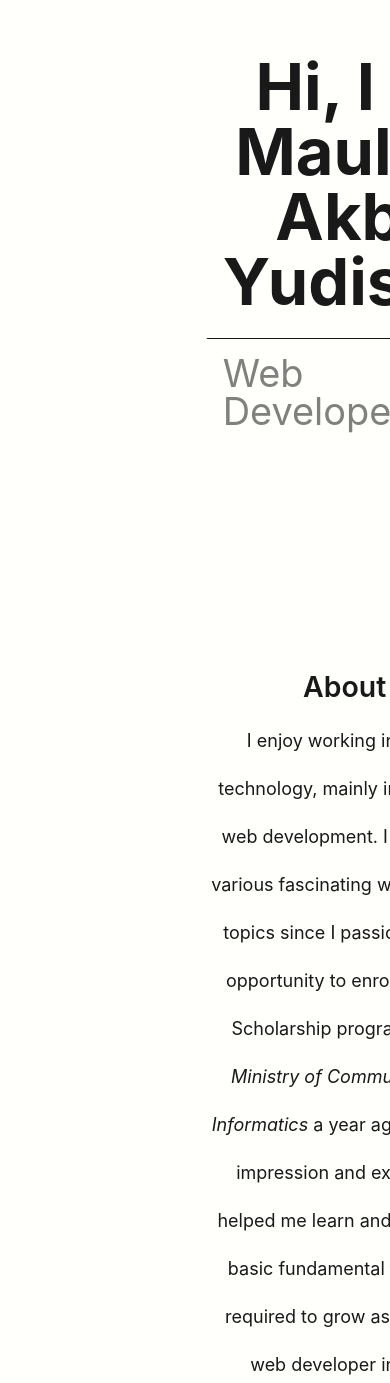
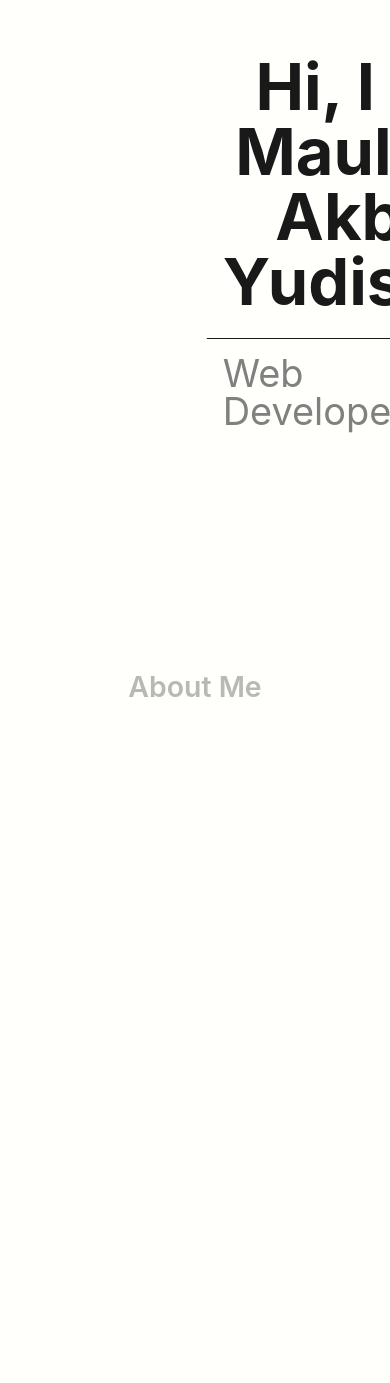
Before and after one commit to maulanakbr/portofolio-website, a React (Vite) app: page / in a window 390 px wide. Shown: the part 185-1568 px from the top of the page. Built offline with nearby package versions, Linux system fonts and the light colour scheme.

Commit message:
fix scroll motion

```diff
--- a/src/components/AboutSection.tsx
+++ b/src/components/AboutSection.tsx
@@ -1,51 +1,27 @@
-import { Variants, motion } from "framer-motion";
+import { motion } from "framer-motion";
 import Container from "./Container";
+import { titleVariants, contentVariants } from "../config/motion";
 
 const AboutSection = () => {
-  const titleVariants: Variants = {
-    offscreen: {
-      opacity: 0,
-    },
-    onscreen: {
-      opacity: 1,
-      transition: {
-        duration: 2,
-        delay: 0.25,
-        type: "spring",
-        bounce: 0.25,
-      },
-    },
-  };
-
-  const paragraphVariants: Variants = {
-    offscreen: {
-      opacity: 0,
-    },
-    onscreen: {
-      opacity: 1,
-      transition: {
-        duration: 2,
-        delay: 0.5,
-        type: "spring",
-        bounce: 0.25,
-      },
-    },
-  };
-
   return (
     <Container id="aboutSection">
-      <div className="mb-10 h-full w-full">
+      <motion.div
+        className="mb-10 h-full w-full"
+        initial="offscreen"
+        whileInView="onscreen"
+        viewport={{ once: false, amount: 0.5 }}
+      >
         <motion.h4
           className="mb-2 py-2 text-center font-semibold xl:text-left"
           variants={titleVariants}
         >
           About Me
         </motion.h4>
-        <motion.div
-          className="flex w-full items-center justify-center"
-          variants={paragraphVariants}
-        >
-          <p className="text-center text-[18px] leading-[3rem] md:text-[21px] lg:leading-[3.5rem] xl:text-left">
+        <div className="flex w-full items-center justify-center">
+          <motion.p
+            className="text-center text-[18px] leading-[3rem] md:text-[21px] lg:leading-[3.5rem] xl:text-left"
+            variants={contentVariants}
+          >
             I enjoy working in the field of technology, mainly in the context of
             web development. I have been into various fascinating web
             development topics since I passionately had the opportunity to
@@ -56,9 +32,9 @@ const AboutSection = () => {
             a year ago. It was a great impression and experience that helped me
             learn and focus on some basic fundamental things that are required
             to grow as a professional web developer in the future.
-          </p>
-        </motion.div>
-      </div>
+          </motion.p>
+        </div>
+      </motion.div>
     </Container>
   );
 };
--- a/src/components/ContactSection.tsx
+++ b/src/components/ContactSection.tsx
@@ -1,5 +1,7 @@
 import ContactCard from "./ContactCard";
 import Container from "./Container";
+import { motion } from "framer-motion";
+import { titleVariants } from "../config/motion";
 
 const ContactSection = () => {
   const description: string =
@@ -7,14 +9,22 @@ const ContactSection = () => {
 
   return (
     <Container id="contactSection">
-      <div className="mb-10 h-full w-full">
-        <h4 className="mb-4 py-2 text-center font-semibold xl:text-left">
+      <motion.div
+        className="mb-10 h-full w-full"
+        initial="offscreen"
+        whileInView="onscreen"
+        viewport={{ once: false, amount: 0.5 }}
+      >
+        <motion.h4
+          className="mb-4 py-2 text-center font-semibold xl:text-left"
+          variants={titleVariants}
+        >
           Get In Touch
-        </h4>
+        </motion.h4>
         <div className="flex w-full items-center justify-center">
           <ContactCard description={description} />
         </div>
-      </div>
+      </motion.div>
     </Container>
   );
 };
--- a/src/components/Container.tsx
+++ b/src/components/Container.tsx
@@ -1,22 +1,20 @@
-import { ReactNode } from "react";
-import { motion } from "framer-motion";
+import { MutableRefObject, ReactNode } from "react";
 
 type ContainerProps = {
   children: ReactNode;
   id: string;
+  refObj?: MutableRefObject<null>;
 };
 
-const Container = ({ children, id }: ContainerProps) => {
+const Container = ({ children, id, refObj }: ContainerProps) => {
   return (
-    <motion.section
+    <section
       className="mb-12 h-full w-full p-8 lg:px-12 xl:px-20"
       id={id}
-      initial={{ opacity: 0 }}
-      whileInView={{ opacity: 1 }}
-      viewport={{ once: true, amount: 1 }}
+      ref={refObj}
     >
       {children}
-    </motion.section>
+    </section>
   );
 };
 
--- a/src/components/HeroSection.tsx
+++ b/src/components/HeroSection.tsx
@@ -1,13 +1,18 @@
 import { AiOutlineArrowUp } from "react-icons/ai";
 import { Link } from "react-scroll";
+import { motion } from "framer-motion";
+import { heroVariants } from "../config/motion";
 
 const HeroSection = () => {
   let currentWidth: number = window.innerWidth;
 
   return (
-    <section
+    <motion.section
       className="mb-10 h-full px-6 sm:px-8 md:px-4 lg:px-28 xl:my-16 xl:px-20"
       id="mainSection"
+      variants={heroVariants}
+      initial="hidden"
+      animate="visible"
     >
       <div className="flex h-[83vh] w-full items-center justify-center">
         <div className="grid w-full xl:w-[70vw]">
@@ -34,7 +39,7 @@ const HeroSection = () => {
           </div>
         </div>
       </div>
-    </section>
+    </motion.section>
   );
 };
 
--- a/src/components/ProjectCard.tsx
+++ b/src/components/ProjectCard.tsx
@@ -1,3 +1,6 @@
+import { motion } from "framer-motion";
+import { contentVariants } from "../config/motion";
+
 type ProjectCardProps = {
   name: string;
   projectId: number;
@@ -14,7 +17,10 @@ const ProjectCard = ({
   usingLibs,
 }: ProjectCardProps) => {
   return (
-    <section className="mx-auto mb-8 flex w-[80vw] flex-wrap items-center justify-center overflow-hidden rounded-xl bg-primary-400 shadow-xl outline outline-2 outline-offset-4 sm:w-[80vw] md:w-[78vw] lg:w-[70vw] xl:mx-0 xl:mb-4 xl:h-[72vh] xl:w-[24vw] hover:xl:h-[90vh]">
+    <motion.section
+      className="mx-auto mb-8 flex w-[80vw] flex-wrap items-center justify-center overflow-hidden rounded-xl bg-primary-400 shadow-xl outline outline-2 outline-offset-4 sm:w-[80vw] md:w-[78vw] lg:w-[70vw] xl:mx-0 xl:mb-4 xl:h-[72vh] xl:w-[24vw] hover:xl:h-[90vh]"
+      variants={contentVariants}
+    >
       <div className="h-full w-full flex-col">
         <div className="group relative mb-4 h-[40vh] overflow-hidden hover:h-[65vh] xl:h-[50vh]">
           <a href={webUrl} aria-label={name} target="blank" rel="noreferrer">
@@ -47,7 +53,7 @@ const ProjectCard = ({
           ))}
         </ul>
       </div>
-    </section>
+    </motion.section>
   );
 };
 
--- a/src/components/ProjectSection.tsx
+++ b/src/components/ProjectSection.tsx
@@ -2,27 +2,18 @@ import Container from "./Container";
 import ProjectCard from "./ProjectCard";
 import PROJECT_1 from "../assets/projects/project-1.png";
 import PROJECT_2 from "../assets/projects/project-2.png";
-import { Variants, motion } from "framer-motion";
+import { motion } from "framer-motion";
+import { contentVariants, titleVariants } from "../config/motion";
 
 const ProjectSection = () => {
-  const titleVariants: Variants = {
-    offscreen: {
-      opacity: 0,
-    },
-    onscreen: {
-      opacity: 1,
-      transition: {
-        duration: 2,
-        delay: 0.25,
-        type: "spring",
-        bounce: 0.25,
-      },
-    },
-  };
-
   return (
     <Container id="projectSection">
-      <div className="mb-10 h-full w-full">
+      <motion.div
+        className="mb-10 h-full w-full"
+        initial="offscreen"
+        whileInView="onscreen"
+        viewport={{ once: false, amount: 0.5 }}
+      >
         <motion.h4
           className="mb-6 py-2 text-center font-semibold xl:text-left"
           variants={titleVariants}
@@ -45,7 +36,7 @@ const ProjectSection = () => {
             usingLibs={["Javascript", "React", "Tailwind", "Coin Gecko API"]}
           />
         </div>
-      </div>
+      </motion.div>
     </Container>
   );
 };
--- a/src/components/SkillSection.tsx
+++ b/src/components/SkillSection.tsx
@@ -1,26 +1,17 @@
-import { Variants, motion } from "framer-motion";
+import { motion } from "framer-motion";
 import Container from "./Container";
 import SkillSwiper from "./SkillSwiper";
+import { titleVariants } from "../config/motion";
 
 const SkillSection = () => {
-  const titleVariants: Variants = {
-    offscreen: {
-      opacity: 0,
-    },
-    onscreen: {
-      opacity: 1,
-      transition: {
-        duration: 2,
-        delay: 0.25,
-        type: "spring",
-        bounce: 0.25,
-      },
-    },
-  };
-
   return (
     <Container id="skillSection">
-      <div className="mb-10 h-full w-full">
+      <motion.div
+        className="mb-10 h-full w-full"
+        initial="offscreen"
+        whileInView="onscreen"
+        viewport={{ once: false, amount: 0.5 }}
+      >
         <motion.h4
           className="mb-4 p-4 text-center font-semibold lg:py-2 lg:px-0 xl:text-left"
           variants={titleVariants}
@@ -28,7 +19,7 @@ const SkillSection = () => {
           What I Have Been Learning
         </motion.h4>
         <SkillSwiper />
-      </div>
+      </motion.div>
     </Container>
   );
 };
--- a/src/components/SkillSwiper.tsx
+++ b/src/components/SkillSwiper.tsx
@@ -13,10 +13,12 @@ import {
   SiTailwindcss,
   SiExpress,
 } from "react-icons/si";
-import { Variants } from "framer-motion";
+import { motion } from "framer-motion";
+import { contentVariants } from "../config/motion";
 
 const SkillSwiper = () => {
   return (
+    <motion.section variants={contentVariants}>
       <Swiper
         spaceBetween={65}
         slidesPerView={1}
@@ -68,6 +70,7 @@ const SkillSwiper = () => {
           </SkillCard>
         </SwiperSlide>
       </Swiper>
+    </motion.section>
   );
 };
 
--- /dev/null
+++ b/src/config/motion.ts
@@ -0,0 +1,46 @@
+import { Variants } from "framer-motion";
+
+export const titleVariants: Variants = {
+  offscreen: {
+    opacity: 0,
+  },
+  onscreen: {
+    opacity: 1,
+    transition: {
+      duration: 2,
+      delay: 0.25,
+      type: "spring",
+      bounce: 0.2,
+    },
+  },
+};
+
+export const contentVariants: Variants = {
+  offscreen: {
+    opacity: 0,
+  },
+  onscreen: {
+    opacity: 1,
+    transition: {
+      duration: 2,
+      delay: 0.75,
+      type: "spring",
+      bounce: 0.2,
+    },
+  },
+};
+
+export const heroVariants: Variants = {
+  hidden: {
+    x: 500,
+  },
+  visible: {
+    x: 0,
+    transition: {
+      duration: 1.5,
+      delay: 0.2,
+      type: "spring",
+      bounce: 0.25,
+    },
+  },
+};
--- a/src/pages/Home.tsx
+++ b/src/pages/Home.tsx
@@ -3,30 +3,16 @@ import ContactSection from "../components/ContactSection";
 import HeroSection from "../components/HeroSection";
 import ProjectSection from "../components/ProjectSection";
 import SkillSection from "../components/SkillSection";
-import { Variants, motion } from "framer-motion";
 
 const Home = () => {
-  const homeVariants: Variants = {
-    hidden: { x: 500 },
-    visible: {
-      x: 0,
-      transition: {
-        duration: 1.5,
-        delay: 0.2,
-        type: "spring",
-        bounce: 0.25,
-      },
-    },
-  };
-
   return (
-    <motion.section variants={homeVariants} initial="hidden" animate="visible">
+    <section>
       <HeroSection />
       <AboutSection />
       <SkillSection />
       <ProjectSection />
       <ContactSection />
-    </motion.section>
+    </section>
   );
 };
 
```
Also changed, not shown: src/components/ContactCard.tsx (+8 -3 lines). Lines whose indentation alone changed are shown as unchanged.
